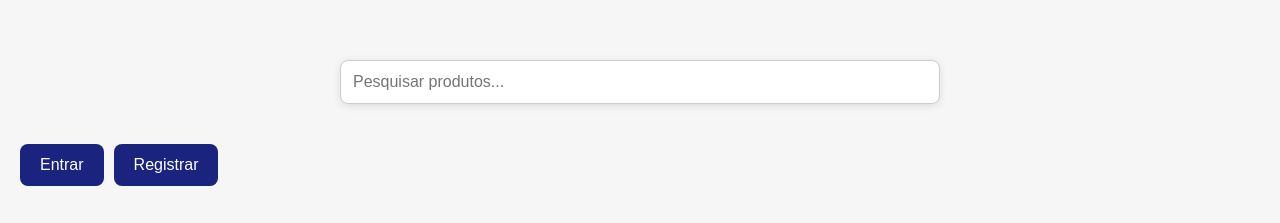
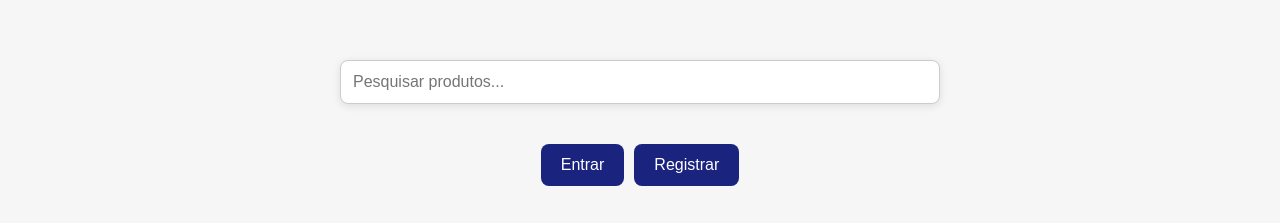
Before and after one commit to gabrielzortt/teste-trabalho-do-sandiego, a plain HTML site: page index.html in a window 1280 px wide. Shown: the top 223 px of the page. Drawn offline with Linux system fonts and the light colour scheme.

Commit message:
Update style.css

```diff
--- a/style.css
+++ b/style.css
@@ -71,6 +71,7 @@ button:hover {
   color: #1a237e;
 }
 
+/* Logo da seção Quem Somos */
 #quem-somos .logo-quem-somos {
   display: block;
   margin: 20px auto;
@@ -236,6 +237,7 @@ footer {
   display:flex;
   gap:10px;
   align-items:center;
+  justify-content:center;
 }
 
 .user-info {
```
